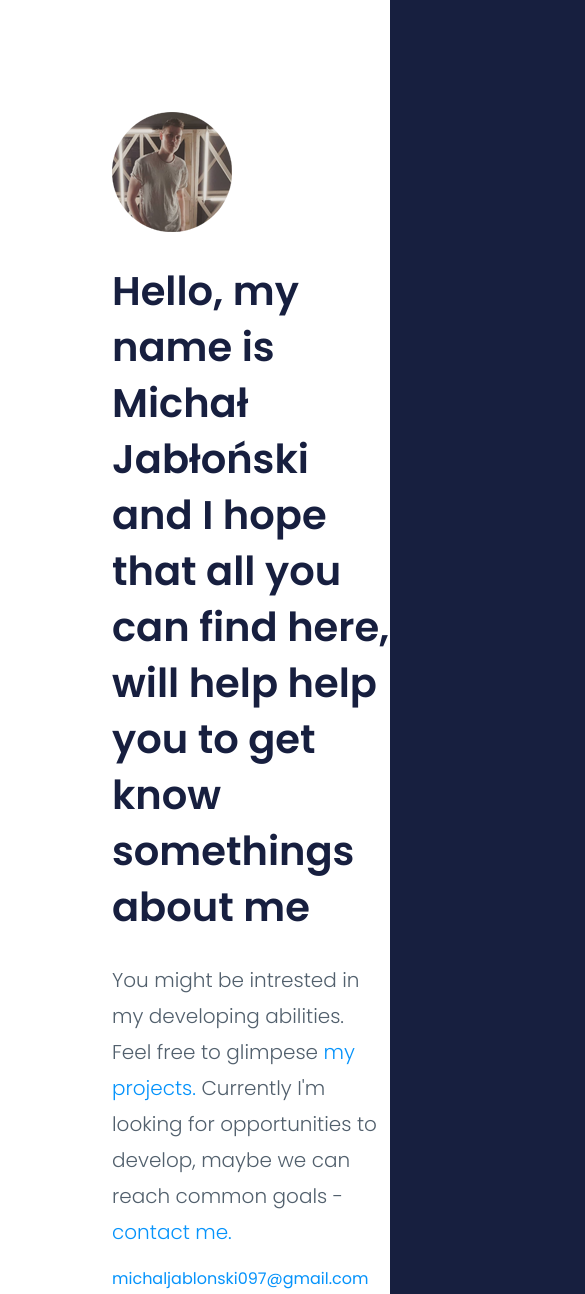
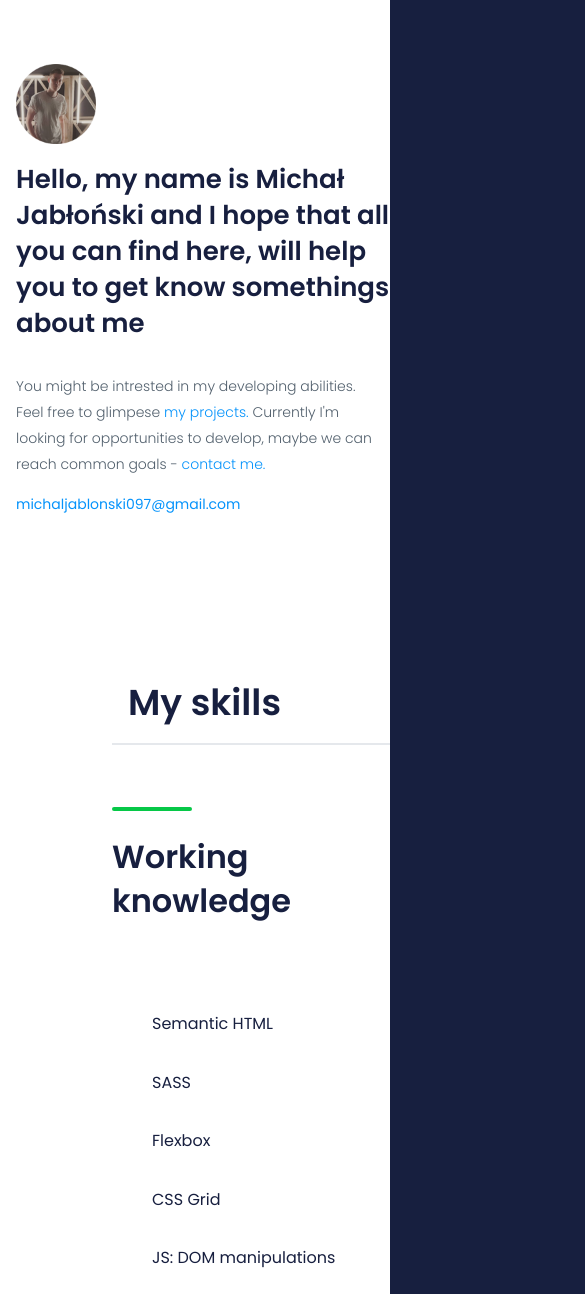
Before and after one commit to waveex/waveex.github.io, a website: page src/content/index.html in a window 390 px wide. Shown: the top 1294 px of the page, 585 px wide, since content can reach past the window. Drawn offline with nearby package versions, Linux system fonts and the light colour scheme; files that its build step writes are made by us from their sources; no server answers.

Commit message:
mediaQueries for header section

```diff
--- a/src/content/index.html
+++ b/src/content/index.html
@@ -24,7 +24,7 @@
   <main class="main">
     <section class="header"> <img class="header__img" src="/assets/img/autor.png" alt="zdjecie autora">
       <h1 class="header__title">Hello, my name is Michał Jabłoński and I hope that all you can find here,
-        will help help you to get know somethings about me</h1>
+        will help you to get know somethings about me</h1>
       <p class="header__description">You might be intrested in my developing abilities. <br /> Feel free to glimpese <a
           class="header__link" href="#projects"> my projects.</a> Currently I'm looking for opportunities to develop,
         maybe we can reach common
--- a/src/scss/main.scss
+++ b/src/scss/main.scss
@@ -31,7 +31,7 @@ body {
 
 }
 
-@media (max-width:754px)
+@media (max-width: 1000px)
 {
   body {
     border:none;
--- a/src/scss/modules/header.scss
+++ b/src/scss/modules/header.scss
@@ -2,7 +2,7 @@
     display: block;
     max-width: $maxwidth;
     margin: 0 auto;
-    padding: calc(8rem - 16px) 0 6.25rem calc(8rem - 16px) ;
+    padding: calc(8rem - 16px) 0 6.25rem calc(8rem - 16px);
 
     &__description {
         text-decoration: none;
@@ -27,3 +27,38 @@
         line-height: 3.5rem;
     }
 }
+
+@media (max-width: 1000px) {
+    .header {
+        padding: 4rem 0 1rem 1rem;
+        display: flex;
+        flex-direction: column;
+        max-width: 100%;
+        margin: 0 auto;
+        &__email {
+            font-family: Poppins;
+font-style: normal;
+font-weight: 500;
+font-size: 0.875rem;
+line-height: 1.625rem;
+        }
+        &__img {
+            width: 80px;
+            height: 80px;
+        }
+        &__title {
+            font-family: Poppins;
+            font-style: normal;
+            font-weight: 600;
+            font-size: 1.625rem;
+            line-height: 2.25rem;
+        }
+        &__description {
+            font-family: Poppins;
+            font-style: normal;
+            font-weight: 300;
+            font-size: 0.875rem;
+            line-height: 1.625rem;
+        }
+    }
+}
--- a/src/scss/modules/projects.scss
+++ b/src/scss/modules/projects.scss
@@ -4,7 +4,7 @@
     &__container {
         padding: 8rem 0 8rem calc(8rem - 16px);
         margin: 0 auto;
-        width: 1087px;
+        max-width: 1087px;
     }
 
     &__header {
@@ -36,6 +36,18 @@
     grid-gap: 1.5rem;
 }
 .projects-list {
+    &__item {
+        display: flex;
+        flex-direction: column;
+        overflow: hidden;
+        width: 100%;
+
+        max-height: 300px;
+        background: #ffffff;
+        box-shadow: 0px 6px 16px rgba(24, 41, 67, 0.09);
+        border-radius: 8px;
+        list-style: none;
+    }
     &__img {
         width: 48px;
         height: 48px;
@@ -125,16 +137,20 @@
         margin: 1rem 0 0 3rem;
         text-decoration: none;
     }
-    &__item {
-        display: flex;
-        flex-direction: column;
-        overflow: hidden;
-        width: 100%;
 
-        max-height: 300px;
-        background: #ffffff;
-        box-shadow: 0px 6px 16px rgba(24, 41, 67, 0.09);
-        border-radius: 8px;
-        list-style: none;
-    }
 }
+
+@media (max-width: 754px) {
+.projects {
+&__list {
+    display: flex;
+    flex-direction: column;
+}
+&-list__item {
+    padding-bottom: 1rem;
+}
+}
+
+
+
+}
--- a/src/scss/modules/skills.scss
+++ b/src/scss/modules/skills.scss
@@ -70,3 +70,18 @@
         }
     }
 }
+
+@media (max-width: 754px) {
+    .skills {
+        display: flex;
+        flex-direction: column;
+        &__list {
+            display: flex;
+            flex-direction: column;
+
+        }
+        &__item {
+            padding-bottom: 1.5rem;
+        }
+    }
+}
```
